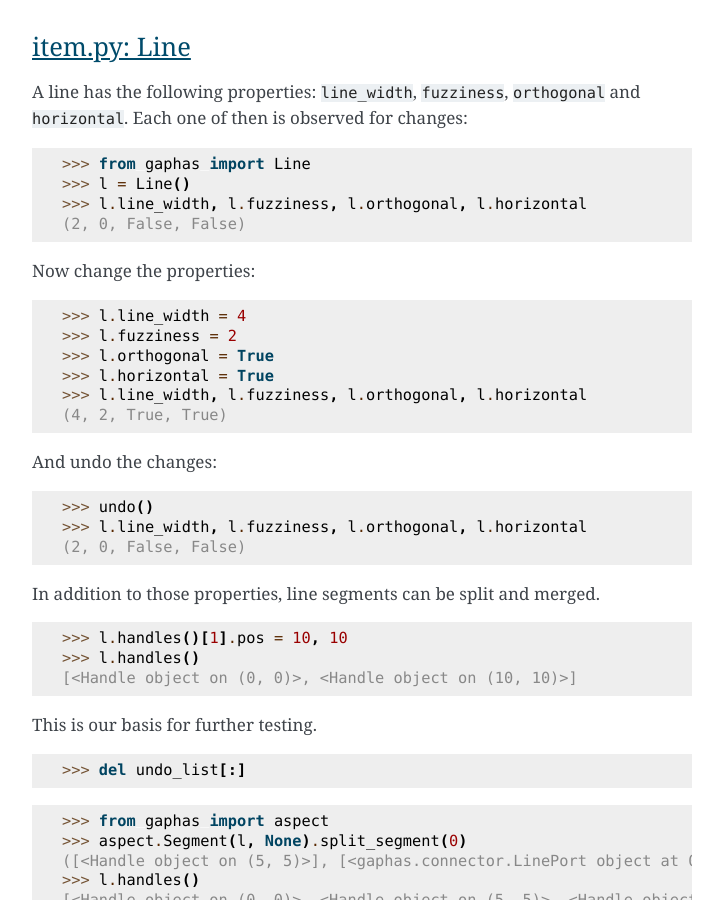
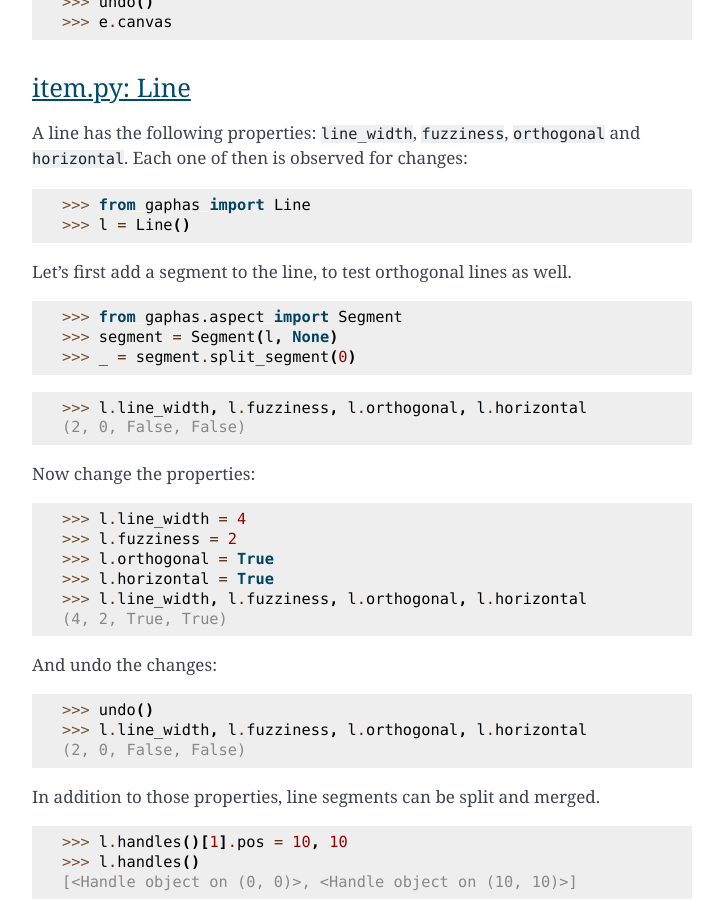
Before and after one commit to gaphor/gaphas, a Sphinx documentation site: the page built from doc/undo.txt, in a window 1280 px wide and 900 px high, scrolled down 6645 px. Shown: the whole window, without its empty margins (388-1111 px from the left). Built offline with Sphinx 7.4.7, drawn with Linux system fonts in a browser that asks for light colours; some of the changed text lies outside the part shown.

Commit message:
Fixed orthogonal undo tests.

```diff
--- a/doc/undo.txt
+++ b/doc/undo.txt
@@ -233,6 +233,10 @@ Redo should work too:
     >>> canvas.get_all_items()
     [<a>, <b>, <c>, <d>]
 
+
+Undo/redo a connection: see gaphas/tests/test_undo.py
+
+
 connector.py: Handle
 --------------------
 Changing the Handle's position is reversible:
@@ -300,6 +304,13 @@ A line has the following properties: ``line_width``, ``fuzziness``,
 
     >>> from gaphas import Line
     >>> l = Line()
+
+Let's first add a segment to the line, to test orthogonal lines as well.
+
+    >>> from gaphas.aspect import Segment
+    >>> segment = Segment(l, None)
+    >>> _ = segment.split_segment(0)
+
     >>> l.line_width, l.fuzziness, l.orthogonal, l.horizontal
     (2, 0, False, False)
 
```
